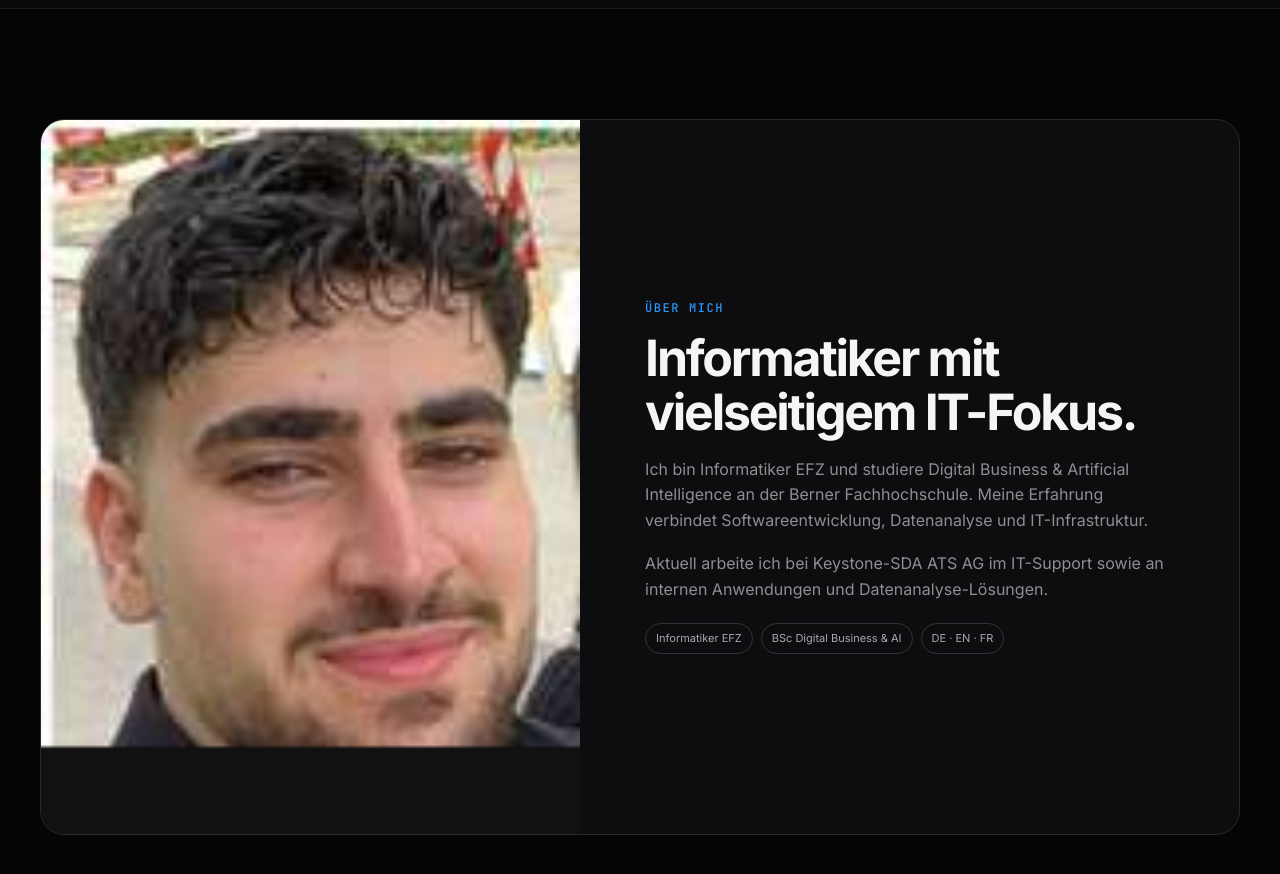
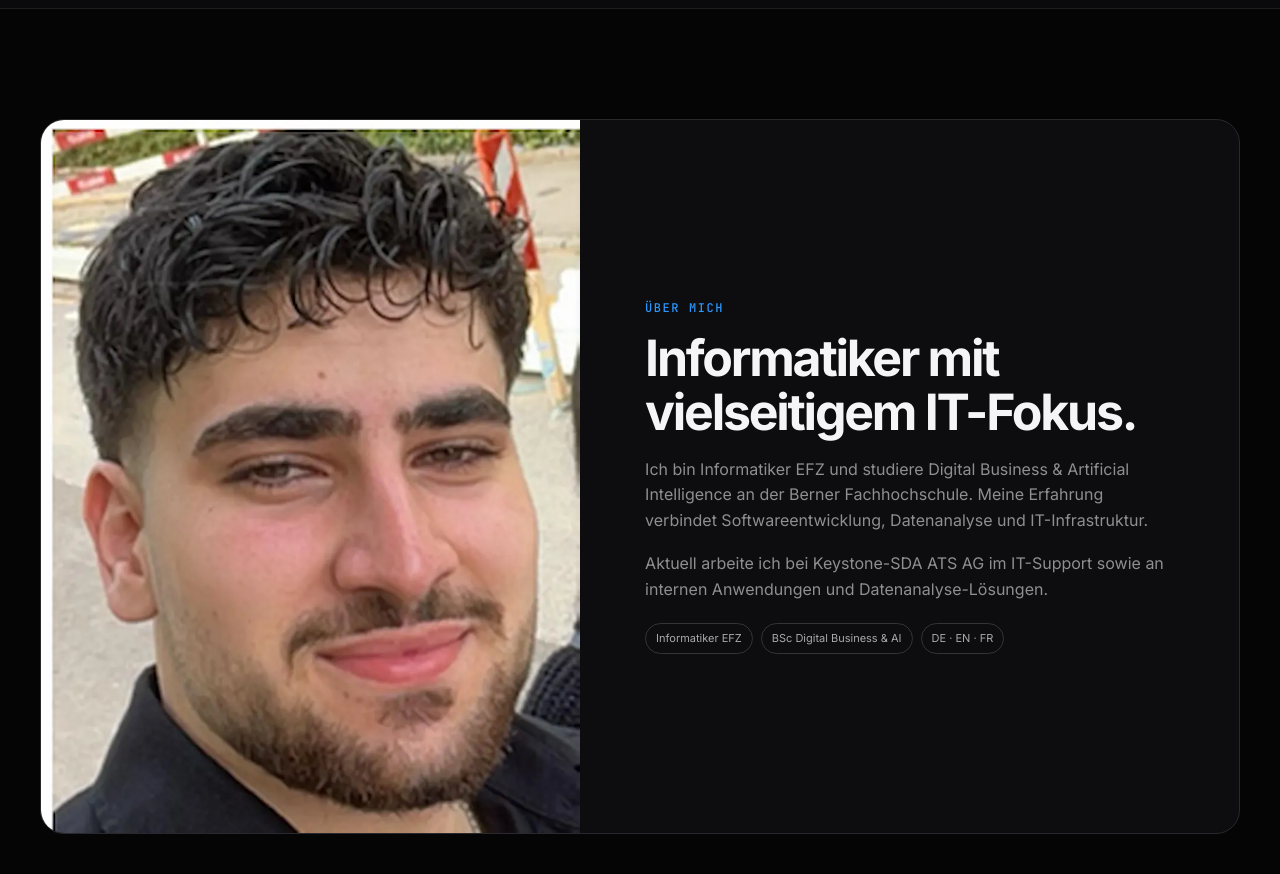
Before and after one commit to efeavci/portfolio-page, a Vue app: page / in a window 1280 px wide. Shown: the part 2680-3554 px from the top of the page. Built offline with nearby package versions, Linux system fonts and the light colour scheme.

Commit message:
Use optimized WebP profile image

```diff
--- a/src/components/AboutSection.vue
+++ b/src/components/AboutSection.vue
@@ -1,11 +1,18 @@
 <script setup>
-import profileImage from "../../assets/images/profile.jpg";
+import profileImage from "../../assets/images/profile.webp";
 </script>
 
 <template>
   <section class="section about" id="about">
     <div class="about-card">
-      <div class="about-photo"><img :src="profileImage" alt="Efe Avci" /></div>
+      <div class="about-photo">
+        <img
+          :src="profileImage"
+          alt="Efe Avci"
+          loading="lazy"
+          decoding="async"
+        />
+      </div>
       <div class="about-copy">
         <p class="eyebrow">ÜBER MICH</p>
         <h2>Informatiker mit vielseitigem IT-Fokus.</h2>
```
